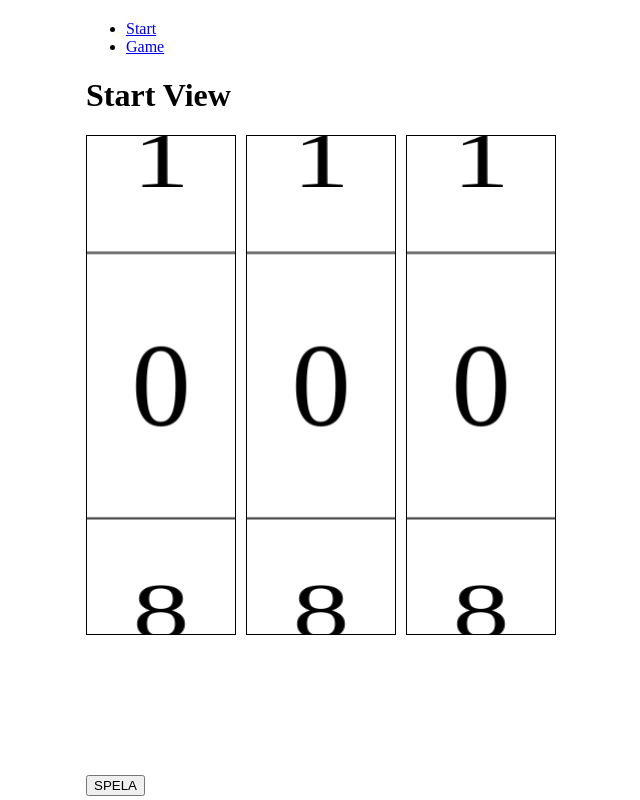
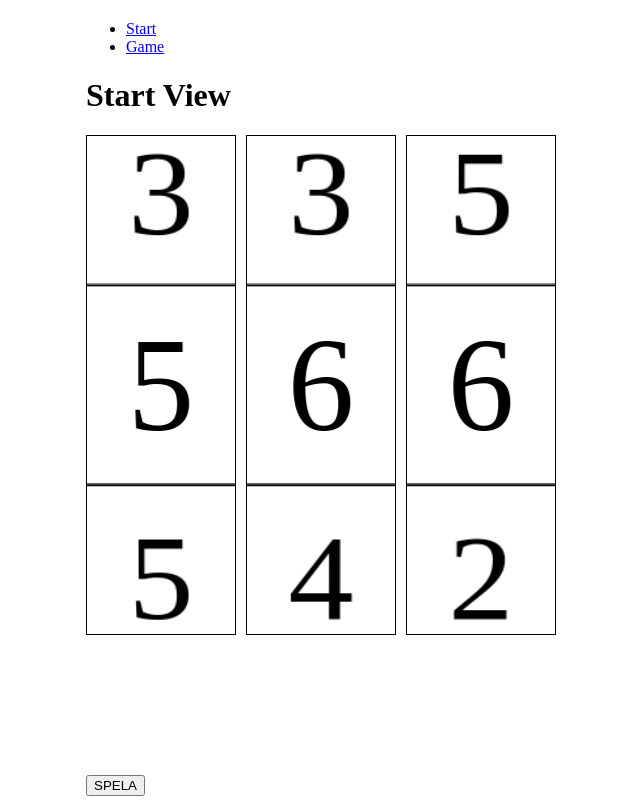
Before and after one commit to ztipsamme/jontastic-slots, a Vue app: page / in a window 1280 px wide. Shown: the whole page, without its empty margins (42-682 px from the left). Built offline with nearby package versions, Linux system fonts and the light colour scheme.

Commit message:
Logik update

```diff
--- a/src/components/slotGroupComp.vue
+++ b/src/components/slotGroupComp.vue
@@ -8,6 +8,11 @@
     emits: { stop: null },
     created() {
       this.num = this.getNumbers()
+      this.spinnerArr = [
+        this.generateSpinner(),
+        this.generateSpinner(),
+        this.generateSpinner(),
+      ]
     },
     setup() {
       const tokens = useTokenStore()
@@ -15,51 +20,94 @@
     },
     data() {
       return {
-        count: 9,
+        count: 21,
         num: [],
+        n: [],
         winner: false,
         startGame: false,
+        spinnerArr: [],
       }
     },
     computed: {},
     methods: {
+      generateSpinner() {
+        let arr = []
+        for (var i = 0; i <= 6; i++) {
+          arr = new Array(i).fill(i).concat(arr)
+        }
+
+        function shuffleArray(array) {
+          for (let i = array.length - 1; i > 0; i--) {
+            const j = Math.floor(Math.random() * (i + 1))
+            ;[array[i], array[j]] = [array[j], array[i]]
+          }
+          return array
+        }
+
+        arr = shuffleArray(arr)
+        return arr
+      },
       getNumbers() {
-        let num = []
+        this.spinnerArr = new Array(3).fill(this.generateSpinner())
+        let num = [],
+          n = []
         console.log(num)
-        num[0] = Math.floor(Math.random() * this.count)
-
-        num[1] = Math.floor(Math.random() * 2) + num[0] - 1
-
-        num[2] =
+        n[0] = Math.floor(Math.random() * this.count) + 1
+        n[1] = Math.floor(Math.random() * this.count) + 1
+        n[2] = Math.floor(Math.random() * this.count) + 1
+        num[0] = this.spinnerArr[0][n[0]]
+        num[1] = this.spinnerArr[1][n[1]]
+        num[2] = this.spinnerArr[2][n[2]]
+        /*      num[2] =
           num[0] == num[1] ? num[0] : Math.floor(Math.random() * this.count)
 
         if (!num.every((e) => e == num[0])) {
           for (let i = 0; i < 3; i++) {
             num[i] = Math.floor(Math.random() * this.count)
           }
-        }
-        return num
+        } */
+        return { num: num, n }
       },
       checkNumbers() {
-        this.num = this.getNumbers()
+        let val = this.getNumbers()
+        this.num = val.num
+        this.n = val.n
         if (this.num.every((e) => e == this.num[0])) {
           this.winner = true
         } else {
+          console.log(this.num)
           this.winnner = false
         }
-        return this.num
+        return this.n
+      },
+      done() {
+        console.log("DONE", this.num)
+        if (this.num.every((e) => e == this.num[0])) {
+          this.winner = true
+        } else {
+          console.log(this.num)
+          this.winnner = false
+        }
       },
       gameStart() {
         this.checkNumbers()
-        this.$refs.child.start(this.num)
+        console.log(this.spinnerArr)
+        this.$refs.child.start(this.n)
       },
     },
   }
 </script>
 
 <template>
+  <h1 v-if="winner">WOOOHKOOOO</h1>
   <div class="cont">
-    <spinner :ref="'child'" :numbers="num" :count="count" />
+    <spinner
+      :ref="'child'"
+      :spinners="spinnerArr"
+      :numbers="n"
+      :count="count"
+      @BAJS="done"
+    />
   </div>
 
   <button @click="gameStart">SPELA</button>
--- a/src/components/spinnerComp.vue
+++ b/src/components/spinnerComp.vue
@@ -14,8 +14,12 @@
         type: Boolean,
         default: () => false,
       },
+      spinners: {
+        type: Array,
+        default: () => null,
+      },
     },
-    emits: { stop: null },
+    emits: { stop: null, done: null },
     setup() {
       const tokens = useTokenStore()
       return { tokens }
@@ -23,7 +27,7 @@
     data() {
       return {
         width: 150,
-        height: 225,
+        height: 150,
         win: false,
         current: [0, 0, 0],
       }
@@ -38,7 +42,7 @@
     computed: {
       ang() {
         let c = this.count
-        return (x) => (360 / c) * x + "deg"
+        return (x) => (360 / c) * x
       },
       rad() {
         return Math.round(this.height / 2 / Math.tan(Math.PI / this.count))
@@ -57,6 +61,12 @@
             { transform: "rotateX(" + from + "deg)" },
             { transform: "rotateX(" + to + "deg)" },
           ]
+        }
+      },
+      icoRotation() {
+        return (ind) => {
+          let str = `rotateX(${this.ang(Number(ind))}) translateZ(${this.rad}px`
+          return str
         }
       },
       winner() {
@@ -90,13 +100,58 @@
       },
       start(num = this.numbers) {
         this.win = false
-        this.spin(num).then((data) => {
+        this.test(num).then((data) => {
+          console.log(this)
+          this.$emit("BAJS")
+          console.log("spinner done")
           if (num.every((e) => e == num[0])) {
             console.log(data)
             this.win = true
           }
-          this.$emit("done", this.win)
         })
+      },
+      test(arr) {
+        console.log(arr)
+        this.startTime = Date.now()
+
+        let loop = (element, from, to, resolve) => {
+          this.time = Date.now()
+          this.elapsed = this.time - this.startTime
+          let x = Math.min(1, this.elapsed / 2000)
+          let len = (to - from) * x
+          let ang = from + len
+          element.style.transform = "rotateX(" + ang + "deg)"
+          element.querySelectorAll(".carousel__cell").forEach((e, i) => {
+            e.style.transform = `rotateX(${this.ang(
+              Number(i),
+            )}deg) translateZ(${this.rad}px) rotateX(${
+              ((-1 * ang) % 360) - this.ang(i)
+            }deg) `
+          })
+          if (x < 1) {
+            requestAnimationFrame(loop.bind(this, element, from, to, resolve))
+          } else {
+            console.log("test")
+            this.$emit("BAJS")
+            resolve("done")
+          }
+        }
+        let p = []
+        let refs = [this.$refs.c0, this.$refs.c1, this.$refs.c2]
+        refs.forEach((e, i) => {
+          let startAngle = this.current[i] * (360 / this.count) * -1
+          let newNumber = arr[i]
+          let deg = 1080 + newNumber * (360 / this.count)
+          let from = startAngle
+          let to = -deg
+          console.log("hej")
+          p.push(
+            new Promise((resolve) => {
+              requestAnimationFrame(loop.bind(this, e, from, to, resolve))
+            }),
+          )
+        })
+        return Promise.all(p)
       },
     },
   }
@@ -108,15 +163,16 @@
     <div class="carousel" :ref="'c0'" data-rot="0">
       <div
         class="carousel__cell"
-        v-for="(van, ind) in new Array(count).fill(null)"
+        v-for="(val, ind) in spinners[0]"
         :key="ind"
+        :data-val="val"
         :style="{
           width: width + 'px',
           height: height + 'px',
-          transform: `rotateX(${ang(Number(ind))}) translateZ(${rad}px ) `,
+          transform: `rotateX(${ang(Number(ind))}deg) translateZ(${rad}px ) `,
         }"
       >
-        {{ ind }}
+        {{ val }}
       </div>
     </div>
   </div>
@@ -125,15 +181,16 @@
     <div class="carousel" :ref="'c1'" data-rot="0">
       <div
         class="carousel__cell"
-        v-for="(van, ind) in new Array(count).fill(null)"
+        v-for="(val, ind) in spinners[1]"
         :key="ind"
+        :data-val="val"
         :style="{
           width: width + 'px',
           height: height + 'px',
-          transform: `rotateX(${ang(Number(ind))}) translateZ(${rad}px ) `,
+          transform: `rotateX(${ang(Number(ind))}deg) translateZ(${rad}px ) `,
         }"
       >
-        {{ ind }}
+        {{ val }}
       </div>
     </div>
   </div>
@@ -142,15 +199,16 @@
     <div class="carousel" :ref="'c2'" data-rot="0">
       <div
         class="carousel__cell"
-        v-for="(van, ind) in new Array(count).fill(null)"
+        v-for="(val, ind) in spinners[2]"
         :key="ind"
+        :data-val="val"
         :style="{
           width: width + 'px',
           height: height + 'px',
-          transform: `rotateX(${ang(Number(ind))}) translateZ(${rad}px ) `,
+          transform: `rotateX(${ang(Number(ind))}deg) translateZ(${rad}px ) `,
         }"
       >
-        {{ ind }}
+        {{ val }}
       </div>
     </div>
   </div>
```
